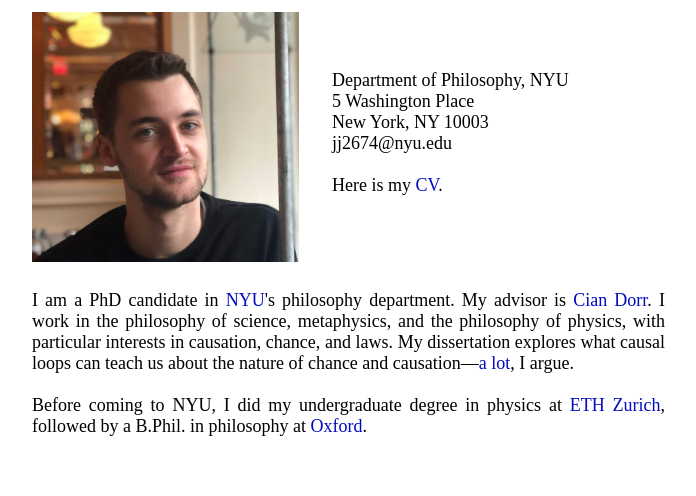
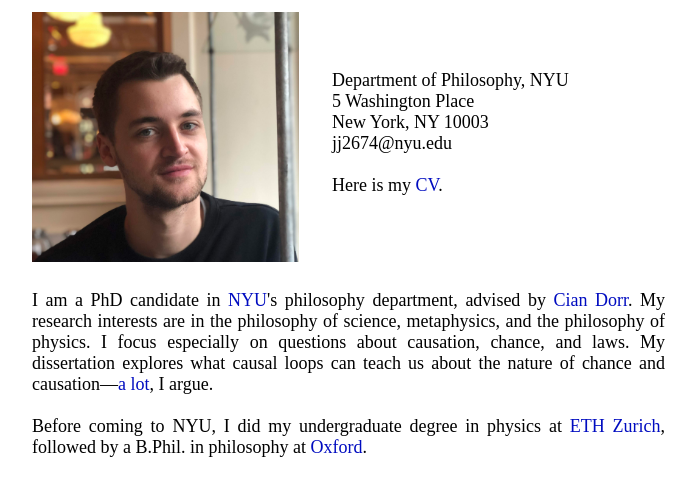
Before and after one commit to jjaegerphilo/jjaegerphilo.github.io, a plain HTML site: page index.html in a window 1280 px wide. Shown: the part 90-586 px from the top of the page, without its empty margins (168-864 px from the left). Drawn offline with Linux system fonts and the light colour scheme.

Commit message:
Update index.html

```diff
--- a/index.html
+++ b/index.html
@@ -73,7 +73,7 @@ a:hover, a:active {text-decoration: underline; color: 808080}
 
 
  <div style="left: 200px; top: 380px; width:633px; position:absolute; z-index: 1; font-size: 18px; text-align: justify; text-justify: inter-word;">
-    I am a PhD candidate in <a href="http://as.nyu.edu/philosophy.html"  target="_blank">NYU</a>'s philosophy department. My advisor is <a href="https://pages.nyu.edu/dorr/" target="_blank">Cian Dorr</a>. I work in the philosophy of science, metaphysics, and the philosophy of physics, with particular interests in causation, chance, and laws. My dissertation explores what causal loops can teach us about the nature of chance and causation&#8212<a href="research.html">a lot</a>, I argue.
+    I am a PhD candidate in <a href="http://as.nyu.edu/philosophy.html"  target="_blank">NYU</a>'s philosophy department, advised by <a href="https://pages.nyu.edu/dorr/" target="_blank">Cian Dorr</a>. My research interests are in the philosophy of science, metaphysics, and the philosophy of physics. I focus especially on questions about causation, chance, and laws. My dissertation explores what causal loops can teach us about the nature of chance and causation&#8212<a href="research.html">a lot</a>, I argue.
     <br><br>
 
     Before coming to NYU, I did my undergraduate degree in physics at <a href="https://www.phys.ethz.ch/" target="_blank">ETH Zurich</a>, followed by a B.Phil. in philosophy at <a href="https://www.philosophy.ox.ac.uk/home" target="_blank">Oxford</a>.
```
